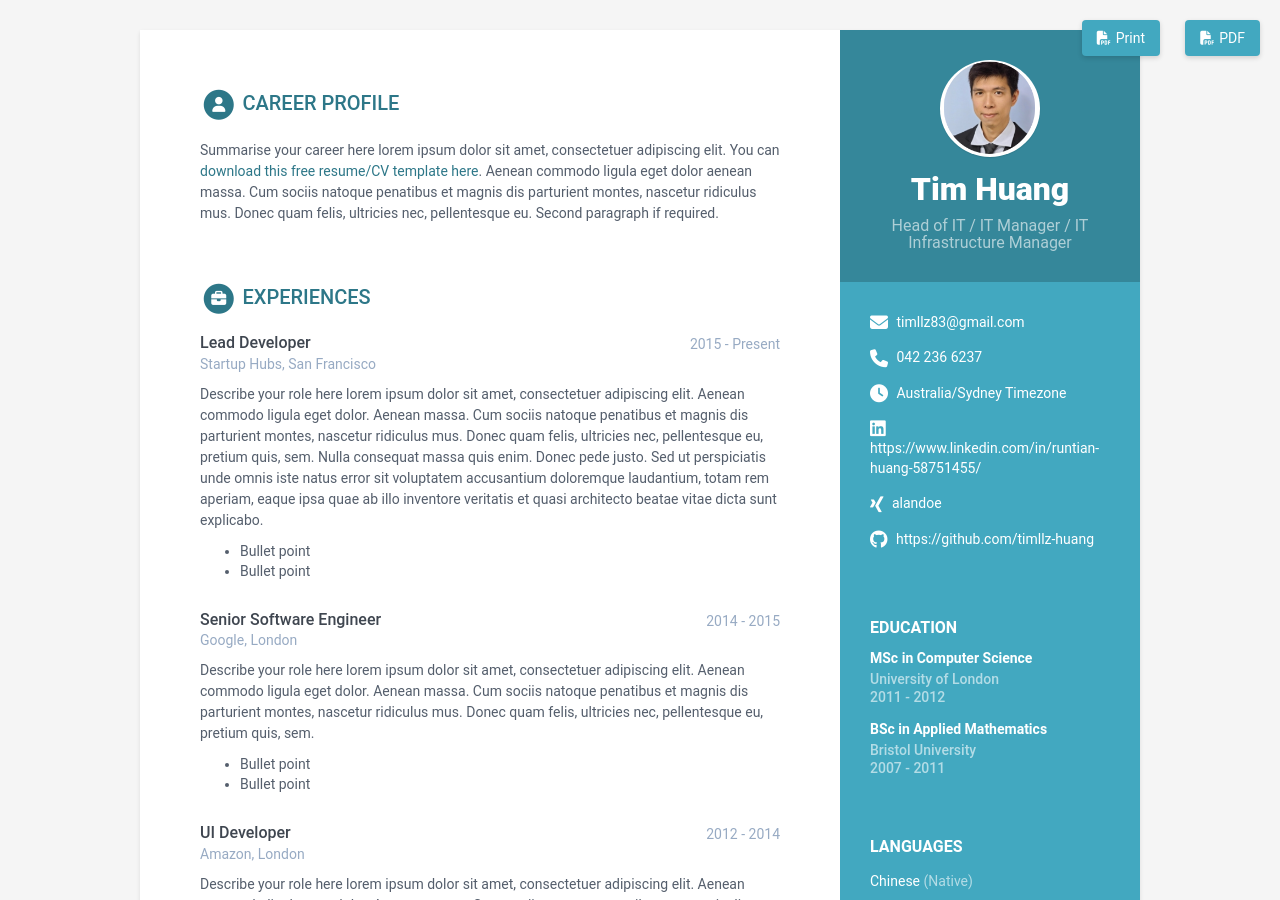
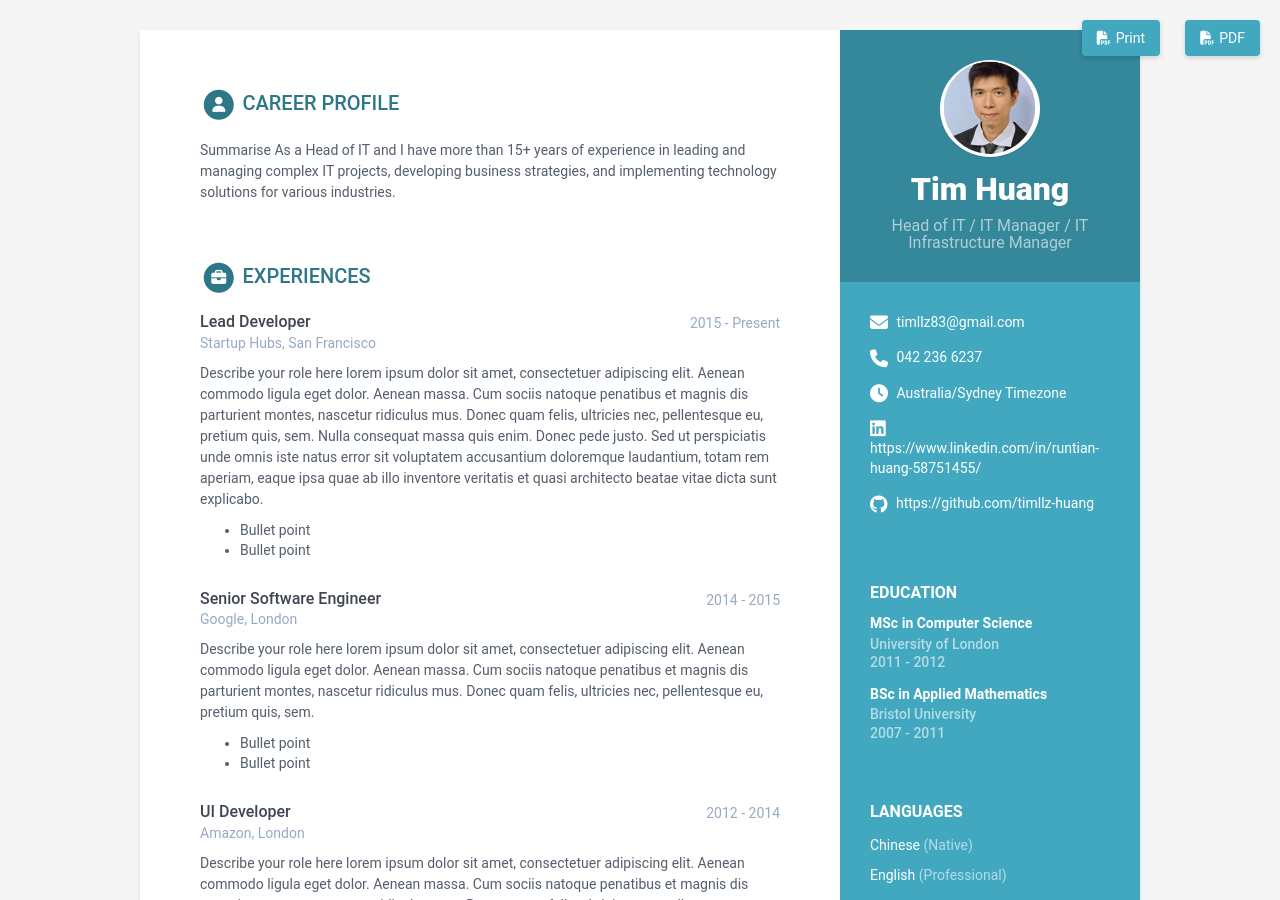
Before and after one commit to timllz-huang/my-jekyll-CV, a Jekyll site: the page built from index.html, in a window 1280 px wide and 900 px high. Built offline with Jekyll 4.4.1, drawn with Linux system fonts in a browser that asks for light colours.

Commit message:
update Career Profile

```diff
--- a/_data/data.yml
+++ b/_data/data.yml
@@ -19,7 +19,7 @@ sidebar:
   citizenship:
   #website: https://www.linkedin.com/in/runtian-huang-58751455/ # Include the full website URL, including "http://" or "https://".
   linkedin: https://www.linkedin.com/in/runtian-huang-58751455/
-  xing: alandoe
+  #xing: alandoe
   github: https://github.com/timllz-huang
   # telegram: # add your nickname without '@' sign
   # gitlab:
@@ -62,12 +62,20 @@ sidebar:
 career-profile:
   title: Career Profile
   summary: |
-    Summarise your career here lorem ipsum dolor sit amet, consectetuer
-    adipiscing elit. You can [download this free resume/CV template here]().
-    Aenean commodo ligula eget dolor aenean massa. Cum sociis natoque
-    penatibus et magnis dis parturient montes, nascetur ridiculus mus.
-    Donec quam felis, ultricies nec, pellentesque eu.
-    Second paragraph if required.
+    Summarise As a Head of IT and I have more than 15+ years of experience in leading and managing
+    complex IT projects, developing business strategies, and implementing
+    technology solutions for various industries.
+
+  skills:
+        Experienced in leading and managing complex IT projects.
+        Skilled in SAP, MSP, WMS, business strategy, budgeting, and infrastructure design.
+        Strong communication, leadership, and team management skills.
+        Familiarity with information security and data protection policies and procedures.
+        Knowledgeable in on-premises to cloud migration strategies and hybrid deployments.
+        Ability to identify, evaluate, and recommend new technologies and solutions.
+        Familiarity with disaster recovery and business continuity plans.
+        Strong project leadership and change management skills.
+
 education:
   title: Education
   info:
```
